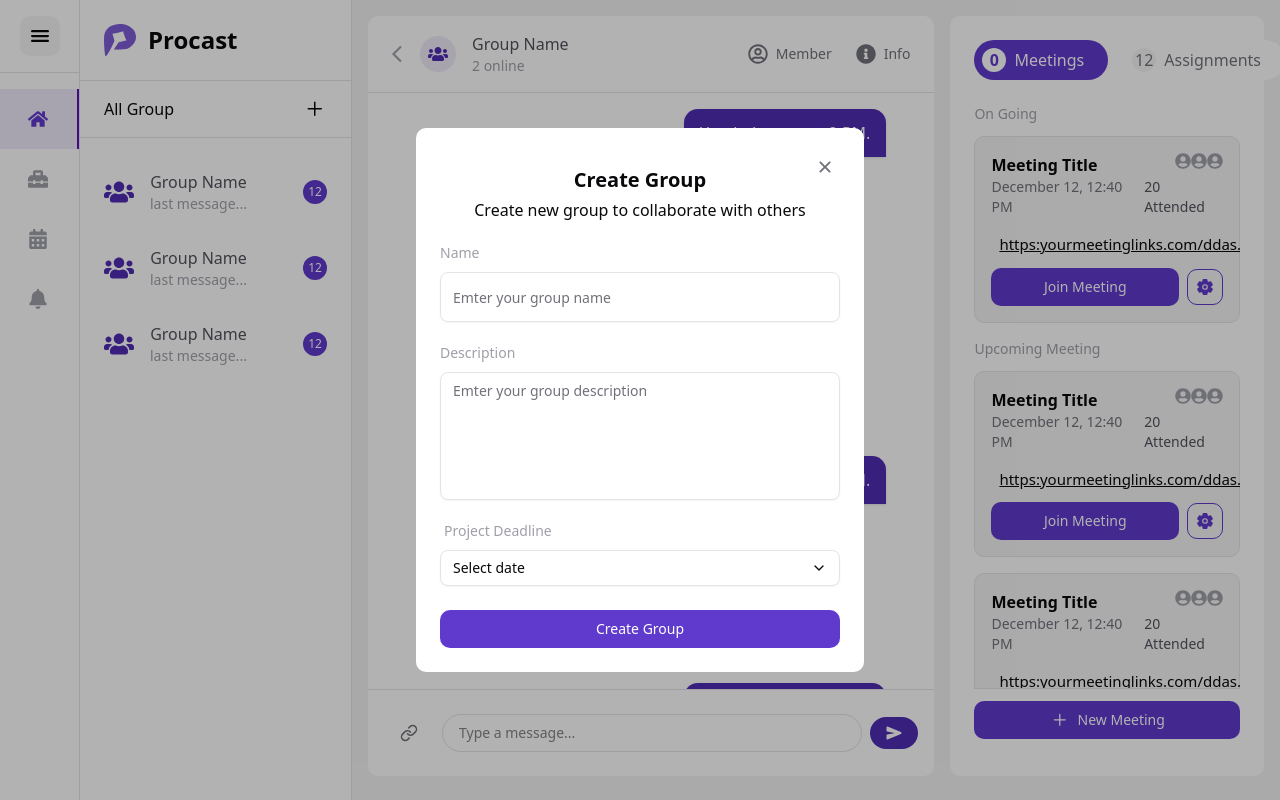
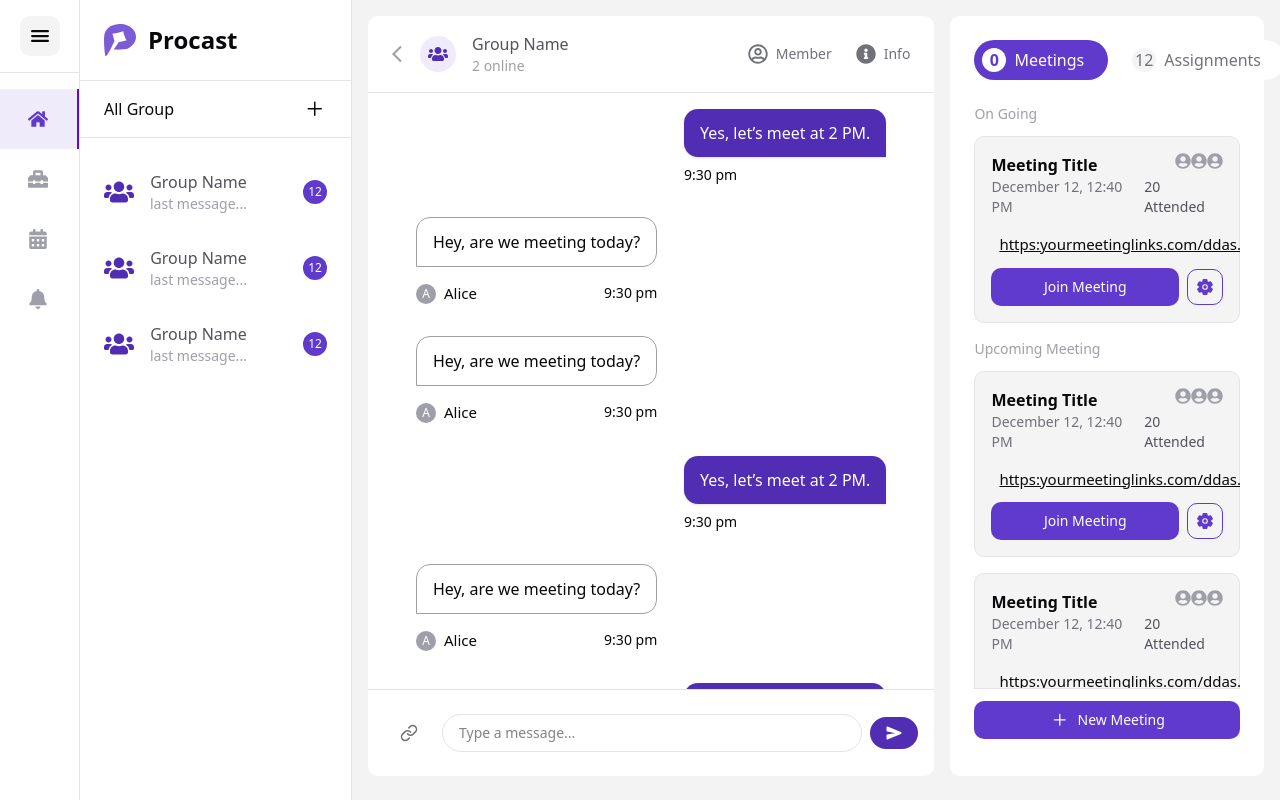
Before and after one commit to aryndraa/nextjs-collabolator-service, a Next.js app: page / in a window 1280 px wide. Built offline with nearby package versions, Linux system fonts and the light colour scheme.

Commit message:
set open create modal

```diff
--- a/components/GroupCreateModal.tsx
+++ b/components/GroupCreateModal.tsx
@@ -6,12 +6,19 @@ import { DatePicker } from "./DatePicker";
 import Button from "./Button";
 import { IoIosClose } from "react-icons/io";
 
-export default function GroupCreateModal() {
+type GroupCreateModalProps = {
+  setIsOpen: () => void;
+};
+
+export default function GroupCreateModal({ setIsOpen }: GroupCreateModalProps) {
   return (
     <Overlay>
       <div className="w-[35%] bg-white rounded-lg p-6">
         <div className="flex justify-end -mb-4">
-          <button className="text-3xl cursor-pointer text-zinc-500">
+          <button
+            className="text-3xl cursor-pointer text-zinc-500"
+            onClick={setIsOpen}
+          >
             <IoIosClose />
           </button>
         </div>
--- a/components/GroupNavigation.tsx
+++ b/components/GroupNavigation.tsx
@@ -1,10 +1,14 @@
-import React from "react";
+"use client";
+
+import React, { useState } from "react";
 import Logo from "./logo";
 import { GoPlus } from "react-icons/go";
 import GroupItem from "./GroupItem";
 import GroupCreateModal from "./GroupCreateModal";
 
 export default function GroupNavigation() {
+  const [openCreate, setOpenCreate] = useState<boolean>(false);
+
   return (
     <div className="lg:w-68 border-r h-screen bg-white">
       <div className="w-full flex justify-start p-6 border-b ">
@@ -12,7 +16,10 @@ export default function GroupNavigation() {
       </div>
       <div className="flex justify-between pb-4 mb-4 border-b py-4 px-6">
         <h2>All Group</h2>
-        <button className="text-2xl cursor-pointer">
+        <button
+          className="text-2xl cursor-pointer"
+          onClick={() => setOpenCreate(true)}
+        >
           <GoPlus />
         </button>
       </div>
@@ -22,7 +29,9 @@ export default function GroupNavigation() {
         <GroupItem />
       </div>
 
-      <GroupCreateModal />
+      {openCreate && (
+        <GroupCreateModal setIsOpen={() => setOpenCreate(false)} />
+      )}
     </div>
   );
 }
```
